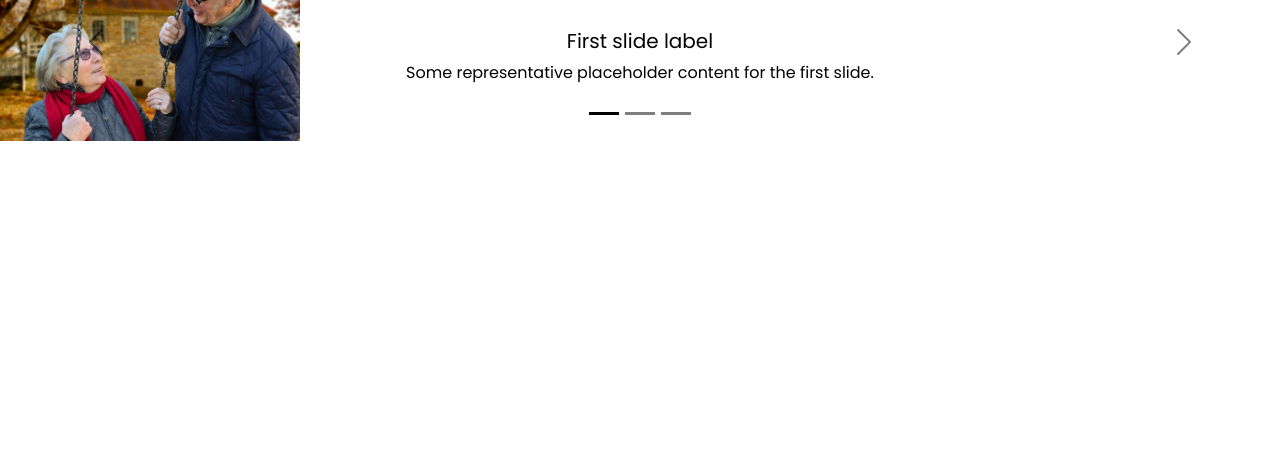
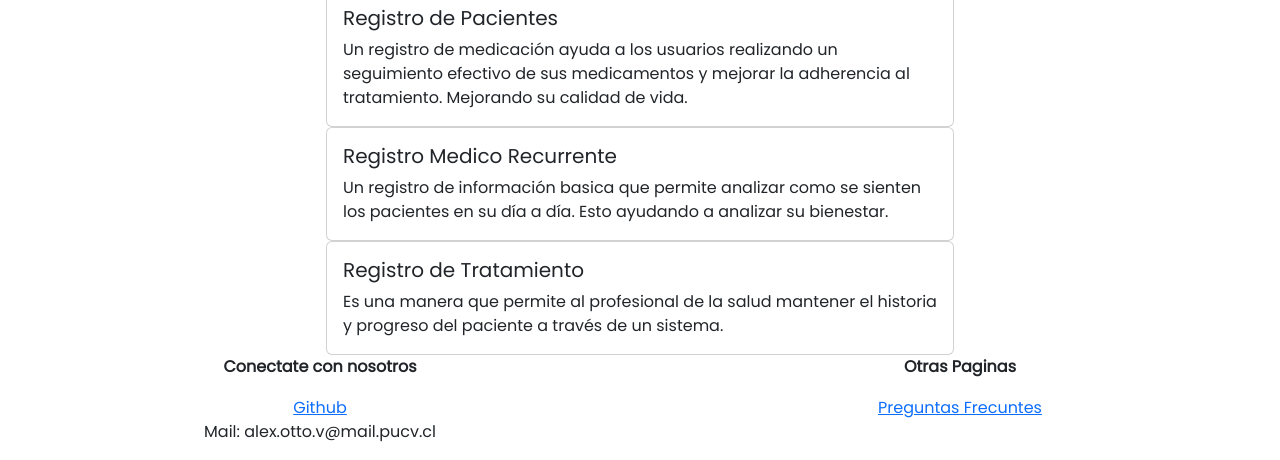
Before and after one commit to AlexOttoVicencio/TakeCare, a plain HTML site: page pages/product.html in a window 1280 px wide. Shown: the part 525-985 px from the top of the page. Before the commit the page ends 800 px from the top, so only its background shows below. Drawn offline with nearby package versions, Linux system fonts and the light colour scheme.

Commit message:
Update product.html

```diff
--- a/pages/product.html
+++ b/pages/product.html
@@ -4,32 +4,24 @@
 <!--[if IE 8]>         <html class="no-js lt-ie9"> <![endif]-->
 <!--[if gt IE 8]>      <html class="no-js"> <!--<![endif]-->
 <html>
+
 <head>
   <meta charset="utf-8" />
   <meta http-equiv="X-UA-Compatible" content="IE=edge" />
   <title>TakeCare</title>
   <meta name="description" content="" />
   <meta name="viewport" content="width=device-width, initial-scale=1" />
-    <link
-      href="https://cdn.jsdelivr.net/npm/bootstrap@5.3.0-alpha2/dist/css/bootstrap.min.css"
-      rel="stylesheet"
-      integrity="sha384-aFq/bzH65dt+w6FI2ooMVUpc+21e0SRygnTpmBvdBgSdnuTN7QbdgL+OapgHtvPp"
-      crossorigin="anonymous"
-    />
+  <link href="https://cdn.jsdelivr.net/npm/bootstrap@5.3.0-alpha2/dist/css/bootstrap.min.css" rel="stylesheet"
+    integrity="sha384-aFq/bzH65dt+w6FI2ooMVUpc+21e0SRygnTpmBvdBgSdnuTN7QbdgL+OapgHtvPp" crossorigin="anonymous" />
   <link rel="stylesheet" href="../styles/simplePages.css" />
   <link rel="preconnect" href="https://fonts.googleapis.com" />
   <link rel="preconnect" href="https://fonts.gstatic.com" crossorigin />
-    <link
-      href="https://fonts.googleapis.com/css2?family=Poppins&display=swap"
-      rel="stylesheet"
-    />
+  <link href="https://fonts.googleapis.com/css2?family=Poppins&display=swap" rel="stylesheet" />
   <link rel="preconnect" href="https://fonts.googleapis.com" />
   <link rel="preconnect" href="https://fonts.gstatic.com" crossorigin />
-    <link
-      href="https://fonts.googleapis.com/css2?family=Poppins:ital@1&display=swap"
-      rel="stylesheet"
-    />
+  <link href="https://fonts.googleapis.com/css2?family=Poppins:ital@1&display=swap" rel="stylesheet" />
 </head>
+
 <body>
   <!--[if lt IE 7]>
       <p class="browsehappy">
@@ -42,37 +34,25 @@
   <header class="index-header">
     <nav class="navbar navbar-expand-lg navbar-custom">
       <div class="container-fluid">
-          <a class="navbar-brand" href="../index.html"
-            ><h1><strong>TakeCare</strong></h1></a
-          >
-          <button
-            class="navbar-toggler"
-            type="button"
-            data-bs-toggle="collapse"
-            data-bs-target="#navbarNav"
-            aria-controls="navbarNav"
-            aria-expanded="false"
-            aria-label="Toggle navigation"
-          >
+        <a class="navbar-brand" href="../index.html">
+          <h1><strong>TakeCare</strong></h1>
+        </a>
+        <button class="navbar-toggler" type="button" data-bs-toggle="collapse" data-bs-target="#navbarNav"
+          aria-controls="navbarNav" aria-expanded="false" aria-label="Toggle navigation">
           <span class="navbar-toggler-icon"></span>
         </button>
         <div class="collapse navbar-collapse" id="navbarNav">
           <ul class="navbar-nav ms-auto">
             <li class="nav-item">
-                <a class="nav-link" href="pages/product.html"
-                  ><strong>Producto</strong>
+              <a class="nav-link" href="pages/product.html"><strong>Producto</strong>
               </a>
             </li>
             <li class="nav-item">
-                <a class="nav-link" href="pages/login.html"
-                  ><strong>Entrar</strong></a
-                >
+              <a class="nav-link" href="pages/login.html"><strong>Entrar</strong></a>
             </li>
 
             <li class="nav-item">
-                <a class="nav-link" href="pages/register.html"
-                  ><strong>Registrate</strong></a
-                >
+              <a class="nav-link" href="pages/register.html"><strong>Registrate</strong></a>
             </li>
           </ul>
         </div>
@@ -80,66 +60,92 @@
     </nav>
   </header>
 
-    <main class="index-main container-fluid ">
+  <main class="index-main container-fluid">
     <h1 class="text-center"><strong> Nuestras Herramientas </strong></h1>
     <h3 class="text-center">
       Una aplicación facilitadora de la salud de los adultos mayores.
     </h3>
-
-        <p>Nuestra app web está diseñada para ayudar a las personas que cuidan de
+    <span> </span>
+    <p>
+      Nuestra app web está diseñada para ayudar a las personas que cuidan de
       adultos mayores. Ofrecemos una variedad de herramientas y recursos para
-        ayudar a los cuidadores, administrar
-        medicamentos, y compartir información importante.</p>
+      ayudar a los cuidadores, administrar medicamentos, y compartir
+      información importante.
+    </p>
 
     <p>
-        Nuestro objetivo es hacer que la atención
-      de los adultos mayores sea más eficiente y efectiva, para que los
-      cuidadores puedan centrarse en lo más importante: el bienestar y la
-      calidad de vida de sus seres queridos.
+      Nuestro objetivo es hacer que la atención de los adultos mayores sea más
+      eficiente y efectiva, para que los cuidadores puedan centrarse en lo más
+      importante: el bienestar y la calidad de vida de sus seres queridos.
     </p>
+  </main>
+
+  <main class="index-main-cards container-fluid">
+    <h2 class="text-center">Algunas funcionalidades</h2>
+    <span> </span>
+
+    <div class="card mx-auto" style="width: 50%">
+      <div class="card-body">
+        <h5 class="card-title">Registro de Pacientes</h5>
+
+        <p class="card-text">
+          Un registro de medicación ayuda a los usuarios
+          realizando un seguimiento efectivo de sus medicamentos y mejorar la
+          adherencia al tratamiento. Mejorando su calidad de vida.
+        </p>
+
+      </div>
+
+    </div>
 
   </main>
 
 
-        <div id="carouselExampleDark" class="carousel carousel-dark slide">
-            <div class="carousel-indicators">
-              <button type="button" data-bs-target="#carouselExampleDark" data-bs-slide-to="0" class="active" aria-current="true" aria-label="Slide 1"></button>
-              <button type="button" data-bs-target="#carouselExampleDark" data-bs-slide-to="1" aria-label="Slide 2"></button>
-              <button type="button" data-bs-target="#carouselExampleDark" data-bs-slide-to="2" aria-label="Slide 3"></button>
+  <main class="index-main-cards container-fluid">
+    <div class="card mx-auto" style="width: 50%">
+      <div class="card-body">
+        <h5 class="card-title">Registro Medico Recurrente</h5>
+
+        <p class="card-text">
+          Un registro de información basica que permite analizar como se sienten los pacientes en su día a día. Esto
+          ayudando a analizar su bienestar.
+
+        </p>
+
       </div>
-            <div class="carousel-inner">
-              <div class="carousel-item active" data-bs-interval="10000">
-                <img class="carousel-images" src="../images/oldPeople.jpg" class="d-block w-100" alt="...">
-                <div class="carousel-caption d-none d-md-block">
-                  <h5>First slide label</h5>
-                  <p>Some representative placeholder content for the first slide.</p>
+  </main>
+
+  <main class="index-main-cards container-fluid">
+    <div class="card mx-auto" style="width: 50%">
+      <div class="card-body">
+        <h5 class="card-title">Registro de Tratamiento</h5>
+
+        <p class="card-text">
+          Es una manera que permite al profesional de la salud mantener el historia y progreso del paciente a través de un sistema.
+
+        </p>
+
+      </div>
+  </main>
+
+  <footer class="container-fluid main-footer ">
+    <div class="row text-center">
+
+      <div class="col footer-columns">
+          <p><strong>Conectate con nosotros</strong></p>
+          <a class="footer-links"  href="https://github.com/AlexOttoVicencio/TakeCare">Github</a>
+          <p>Mail: alex.otto.v@mail.pucv.cl</p>
+      </div>
+      <div class="col footer-columns">
+       <p><strong>Otras Paginas</strong></p>
+       <a class="footer-links" href="faq.html">Preguntas Frecuntes</a>
       </div>
     </div>
-              <div class="carousel-item" data-bs-interval="2000">
-                <img class="carousel-images" src="../images/pills.jpg" class="d-block w-100" alt="...">
-                <div class="carousel-caption d-none d-md-block">
-                  <h5>Second slide label</h5>
-                  <p>Some representative placeholder content for the second slide.</p>
-                </div>
-              </div>
-              <div class="carousel-item">
-                <img src="../images/diary.jpg" class="d-block w-100" alt="...">
-                <div class="carousel-caption d-none d-md-block">
-                  <h5>Third slide label</h5>
-                  <p>Some representative placeholder content for the third slide.</p>
-                </div>
-              </div>
-            </div>
-            <button class="carousel-control-prev" type="button" data-bs-target="#carouselExampleDark" data-bs-slide="prev">
-              <span class="carousel-control-prev-icon" aria-hidden="true"></span>
-              <span class="visually-hidden">Previous</span>
-            </button>
-            <button class="carousel-control-next" type="button" data-bs-target="#carouselExampleDark" data-bs-slide="next">
-              <span class="carousel-control-next-icon" aria-hidden="true"></span>
-              <span class="visually-hidden">Next</span>
-            </button>
-          </div>
+  </footer>
 
 
 </body>
+
+
+
 </html>
```
Lines whose indentation alone changed are shown as unchanged.
